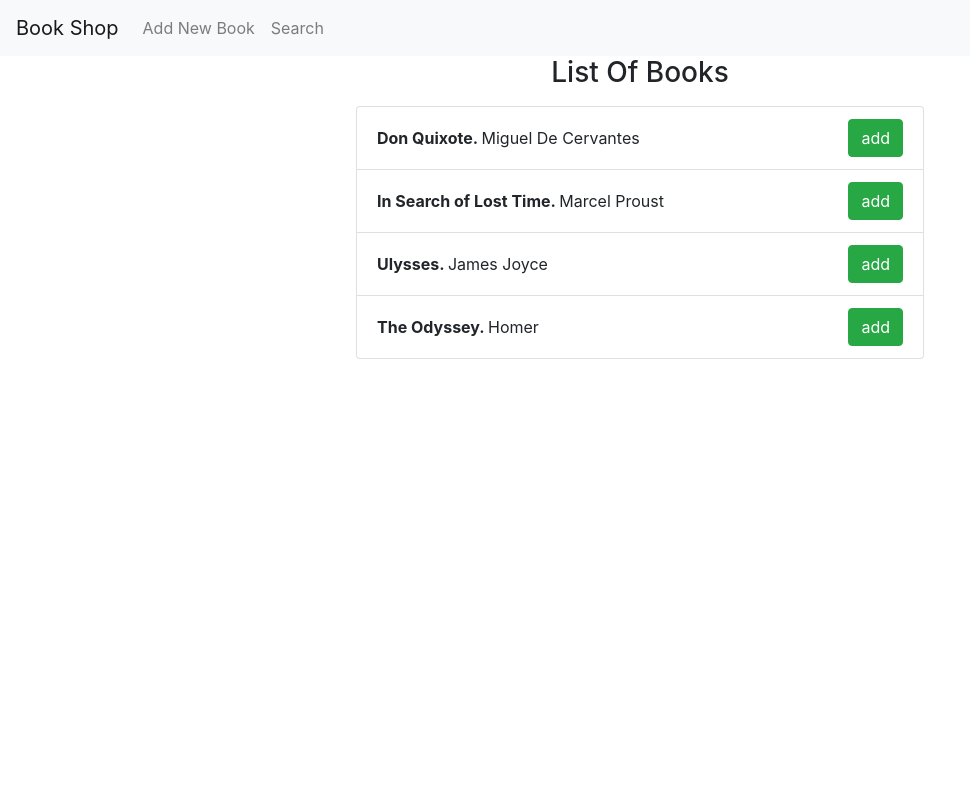
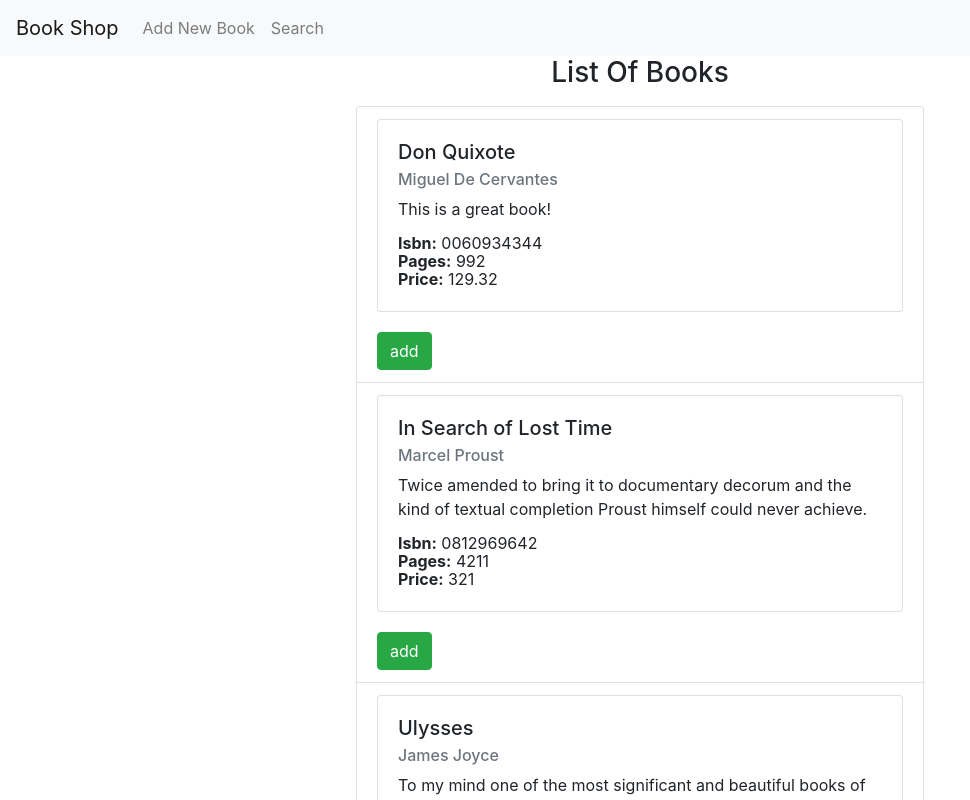
Before and after one commit to voooodoo/test, an Angular app: page /showcase in a window 1280 px wide. Shown: the top 800 px of the page, without its empty margins (0-970 px from the left). Built offline with nearby package versions, Linux system fonts and the light colour scheme; data requests are answered from the project's data file.

Commit message:
add book-list-item

```diff
--- a/src/app/app.module.ts
+++ b/src/app/app.module.ts
@@ -13,6 +13,7 @@ import { SelectComponent } from './book/form/select/select.component';
 import { NavigationComponent } from './navigation/navigation.component';
 import { ShowcaseComponent } from './showcase/showcase.component';
 import { SearchComponent } from './search/search.component';
+import { BookListItem } from './book-list-item/book-list-item.component';
 
 @NgModule({
   declarations: [
@@ -22,7 +23,8 @@ import { SearchComponent } from './search/search.component';
     ShowcaseComponent,
     SearchComponent,
     FormComponent,
-    SelectComponent
+    SelectComponent,
+    BookListItem
   ],
   imports: [
     AppRoutingModule,
--- /dev/null
+++ b/src/app/book-list-item/book-list-item.component.html
@@ -0,0 +1,10 @@
+<div class="card">
+    <div class="card-body">
+        <h5 class="card-title">{{book.title}}</h5>
+        <h6 class="card-subtitle mb-2 text-muted">{{book.author}}</h6>
+        <p class="card-text">{{book.description}}</p>
+        <p class="card-subtitle"><b>Isbn:</b> {{book.isbn}}</p>
+        <p class="card-subtitle"><b>Pages:</b> {{book.pages}}</p>
+        <p class="card-subtitle"><b>Price:</b> {{book.price}}</p>
+    </div>
+</div>
--- /dev/null
+++ b/src/app/book-list-item/book-list-item.component.ts
@@ -0,0 +1,17 @@
+import { Component, OnInit, Input } from '@angular/core';
+import { Book } from '../classes/book'
+
+@Component({
+  selector: 'app-book-list-item',
+  templateUrl: './book-list-item.component.html'
+})
+export class BookListItem implements OnInit {
+
+  @Input() book:Book;
+
+  constructor() { }
+
+  ngOnInit() {
+  }
+
+}
--- a/src/app/search/search.component.html
+++ b/src/app/search/search.component.html
@@ -11,7 +11,7 @@
 
           <label for="author" class="col-sm-3 col-form-label">Author</label>
           <div class="col-sm-7">
-            <input class="form-control" id="author">
+            <input class="form-control" id="author" formControlName="author">
           </div>
 
         </div>
@@ -20,7 +20,7 @@
 
           <label for="title" class="col-sm-3 col-form-label">Title</label>
           <div class="col-sm-7">
-            <input class="form-control" id="title">
+            <input class="form-control" id="title" formControlName="title">
           </div>
 
         </div>
@@ -29,7 +29,7 @@
 
           <label for="isbn" class="col-sm-3 col-form-label">ISBN</label>
           <div class="col-sm-7">
-            <input class="form-control" id="isbn">
+            <input class="form-control" id="isbn" formControlName="isbn">
           </div>
 
         </div>
@@ -39,7 +39,7 @@
           <div class="col-sm-7">
             <select class="form-control" id="format" formControlName="format">
               <option>All</option>
-              <option *ngFor="let item of formatsData">{{item.name}}</option>
+              <option *ngFor="let item of data.formats.data">{{item.name}}</option>
             </select>
           </div>
         </div>
@@ -51,7 +51,7 @@
 
               <label for="page-min" class="col-sm-6 col-form-label">Pages between</label>
               <div class="col-sm-6">
-                <input class="form-control" id="page-min">
+                <input class="form-control" id="page-min" formControlName="pageMin">
               </div>
 
             </div>
@@ -62,7 +62,7 @@
 
               <label  class="col-sm-2 col-form-label text-center" for="page-max">and</label>
               <div class="col-sm-6">
-                <input class="form-control" id="page-max">
+                <input class="form-control" id="page-max" formControlName="pageMax">
               </div>
 
             </div>
@@ -77,7 +77,7 @@
 
               <label for="price-min" class="col-sm-6 col-form-label">Price between</label>
               <div class="col-sm-6">
-                <input class="form-control" id="price-min">
+                <input class="form-control" id="price-min" formControlName="priceMin">
               </div>
 
             </div>
@@ -88,7 +88,7 @@
 
               <label  class="col-sm-2 col-form-label text-center" for="price-max">and</label>
               <div class="col-sm-6">
-                <input class="form-control" id="price-max">
+                <input class="form-control" id="price-max" formControlName="priceMax">
               </div>
 
             </div>
@@ -101,6 +101,12 @@
 
     <div class="col-xs-8">
       <h3 class="mb-4">List of Matched Books</h3>
+
+      <ul class="list-group">
+        <app-book-list-item *ngFor = "let book of data.books.data" [book]="book"></app-book-list-item>
+      </ul>
+
+
     </div>
 
   </div>
--- a/src/app/search/search.component.ts
+++ b/src/app/search/search.component.ts
@@ -9,25 +9,43 @@ import { FormGroup, FormBuilder } from '@angular/forms';
 })
 export class SearchComponent implements OnInit {
 
-  urlFormats: string;
-  formatsData: any[];
+  data = {
+    books: {
+      url: '',
+      data: []
+    },
+    formats: {
+      url: '',
+      data:[]
+    }
+  }
 
   searchForm:FormGroup;
 
   constructor(private fb:FormBuilder, private httpService: HttpService) {
-    this.urlFormats = 'http://localhost:3004/formats';
+    this.data.books.url = 'http://localhost:3004/books';
+    this.data.formats.url = 'http://localhost:3004/formats';
    }
 
   ngOnInit() {
-    this.httpService.getData(this.urlFormats).subscribe((data:any[]) => this.storeFormatsData(data) );
+    for(let item in this.data) {
+      let elem = this.data[item];
+      this.httpService.getData(elem.url).subscribe((data:any[]) => this.setData(elem, data))
+    }
 
     this.searchForm = this.fb.group({
-      format:['']
+      author: [''],
+      title:[''],
+      format:[''],
+      isbn:[''],
+      pageMin: [''],
+      pageMax: [''],
+      priceMin: [''],
+      priceMax: ['']
     })
   }
 
-  storeFormatsData (data) {
-    this.formatsData = data;
+  setData(target, data) {
+    target.data = data;
   }
-
 }
--- a/src/app/showcase/showcase.component.html
+++ b/src/app/showcase/showcase.component.html
@@ -1,12 +1,9 @@
 <div class="container">
   <h3 class="text-center">List Of Books</h3>
-</div>
-
       <div class="books-list-wrapper">
     <ul class="list-group">
-    <li *ngFor = "let book of dataBooks"
-    class="list-group-item book-item"
-    ><span><b>{{book.title}}. </b> {{book.author}}</span>
+      <li *ngFor = "let book of dataBooks" class="list-group-item">
+        <app-book-list-item [book]="book"></app-book-list-item>
       <button
         type="button"
         class="btn btn-success list-item-btn"
@@ -15,3 +12,4 @@
       </li>
     </ul>
 </div>
+</div>
--- a/src/app/showcase/showcase.component.ts
+++ b/src/app/showcase/showcase.component.ts
@@ -2,6 +2,7 @@ import { Component, OnInit } from '@angular/core';
 import { HttpService} from '../http.service';
 import { Book } from '../classes/book';
 import {Router} from '@angular/router';
+
 
 @Component({
   selector: 'app-showcase',
--- a/src/styles.css
+++ b/src/styles.css
@@ -10,13 +10,9 @@
   width: 100%;
 }
 
-li.book-item {
-  display: flex;
-  justify-content: space-between;
-  align-items: center;
-}
 .list-item-btn {
   cursor: pointer;
+  margin-top:20px;
 }
 
 input.ng-invalid.ng-touched {
```
Lines whose indentation alone changed are shown as unchanged.
